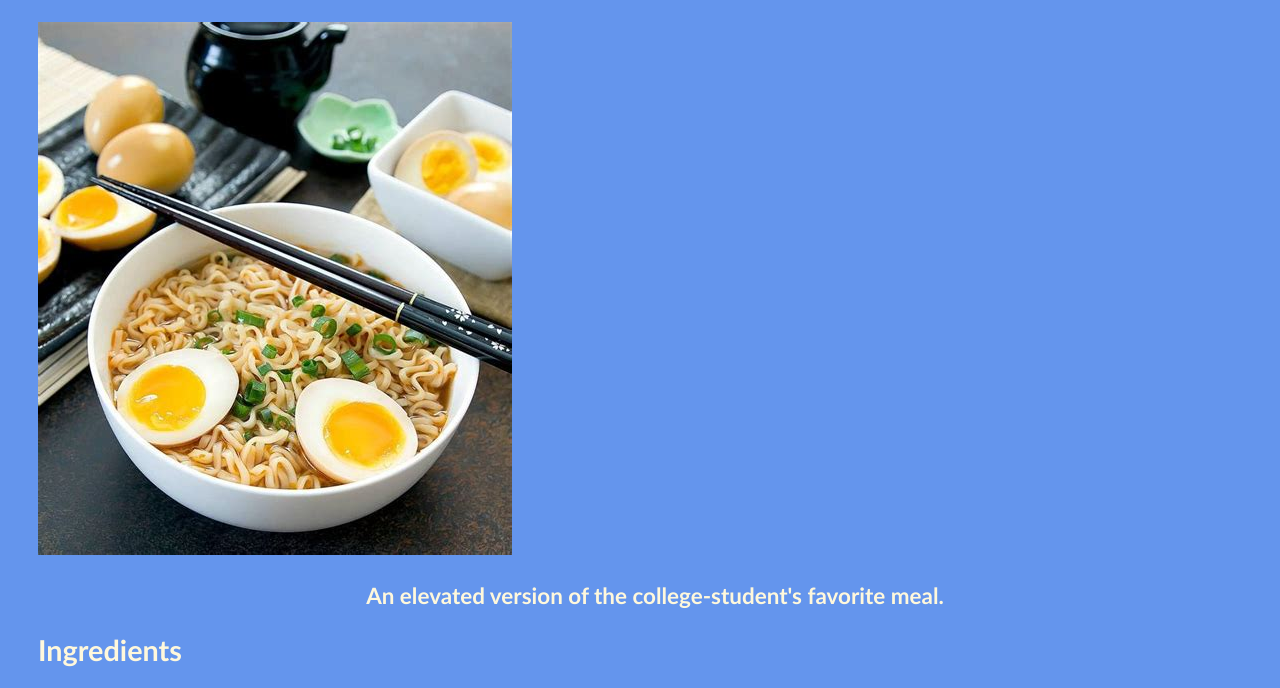
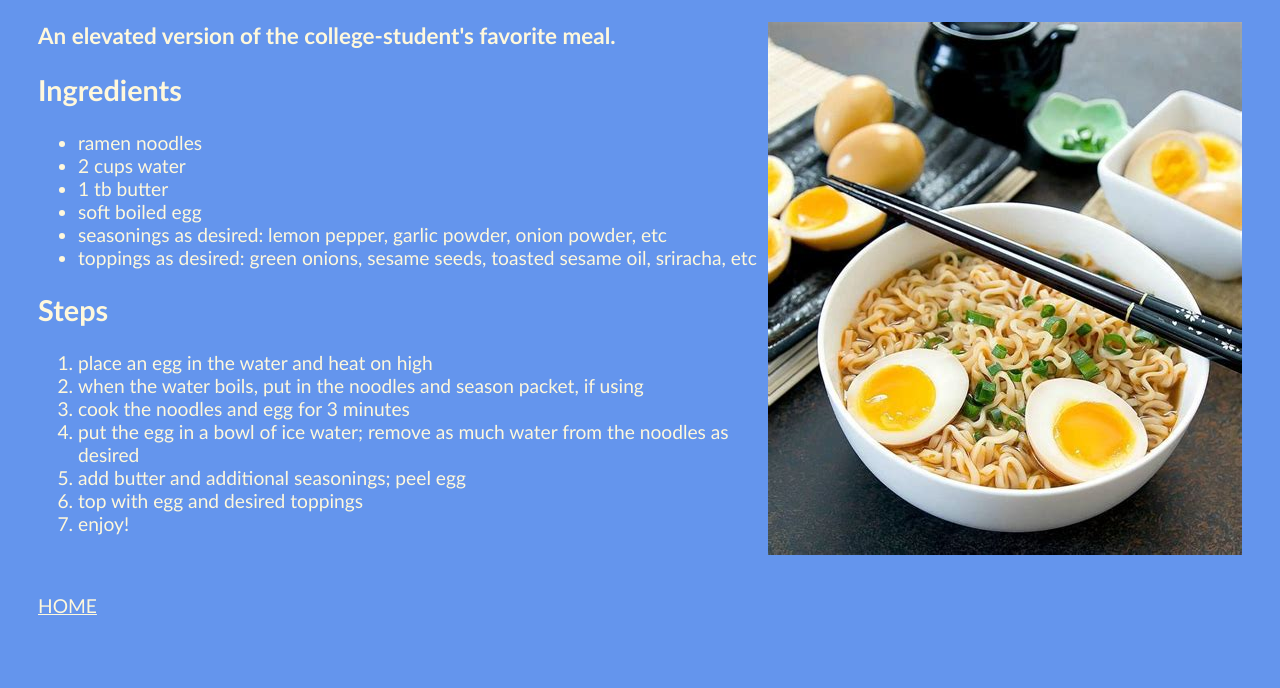
Before and after one commit to kayleelinn/odin-recipes, a plain HTML site: page recipes/ramen.html in a window 1280 px wide. Shown: the part 75-763 px from the top of the page. Drawn offline with Linux system fonts and the light colour scheme.

Commit message:
make images float right and add images to index.html

```diff
--- a/recipes/ramen.html
+++ b/recipes/ramen.html
@@ -9,7 +9,7 @@
 </head>
 <body>
   <h1>Ramen</h1>
-  <img src="/images/ramen.jpg" alt="delicious quick ramen">
+  <img src="../images/ramen.jpg" alt="delicious quick ramen">
   <h3>An elevated version of the college-student's favorite meal.</h3>
 
   <h2>Ingredients</h2>
--- a/style.css
+++ b/style.css
@@ -6,7 +6,7 @@ body {
   padding-left: 30px;
 }
 
-h1, h3, img {
+h1 {
   text-align: center;
 }
 
@@ -17,3 +17,8 @@ a {
 p {
   padding-top: 40px;
 }
+
+img {
+  float: right;
+  margin-right: 30px;
+}
```
Also changed, not shown: index.html (+6 -0 lines), recipes/oatmeal.html (+1 -1 lines), recipes/sweet-potato.html (+1 -1 lines).
